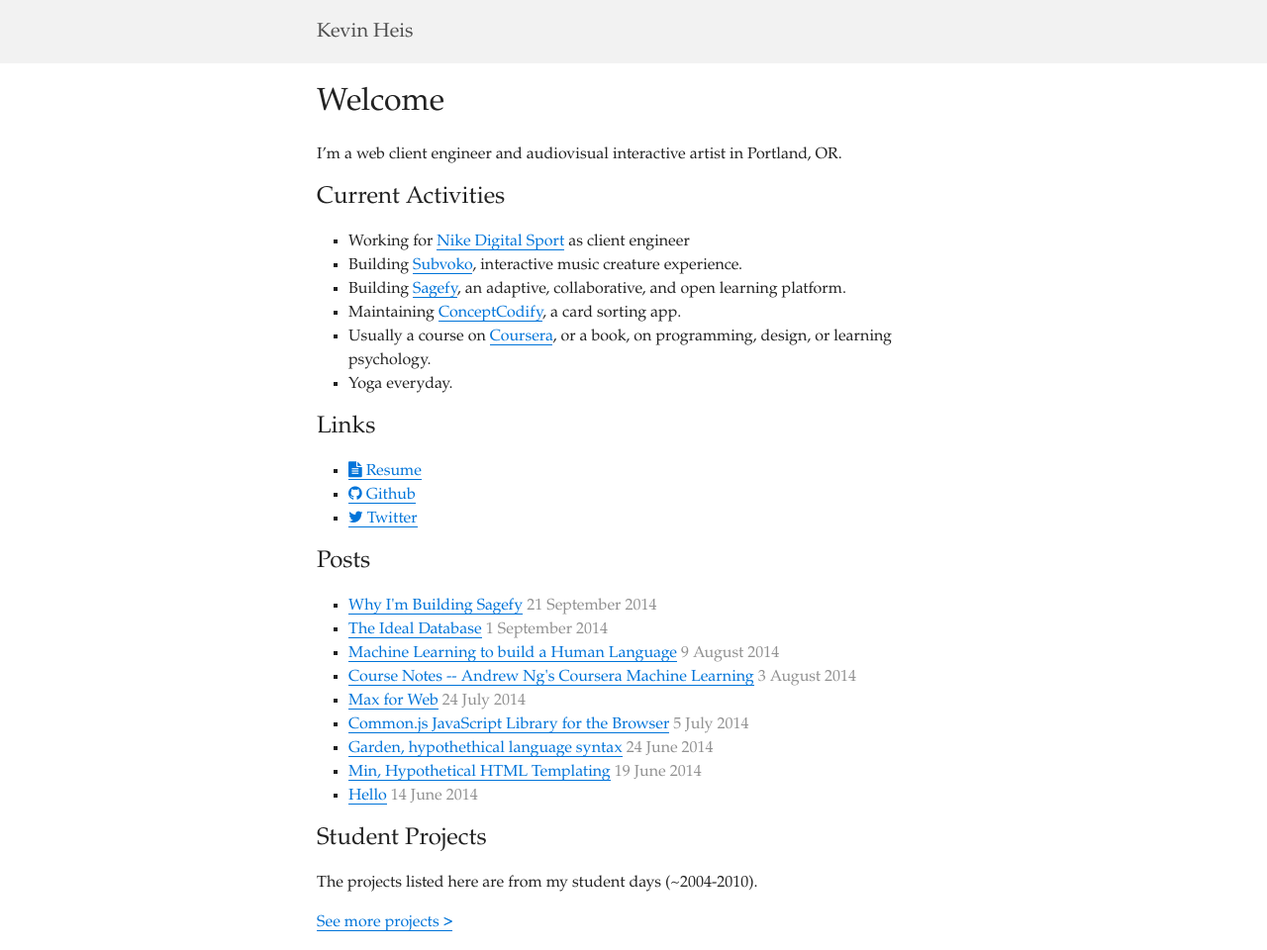
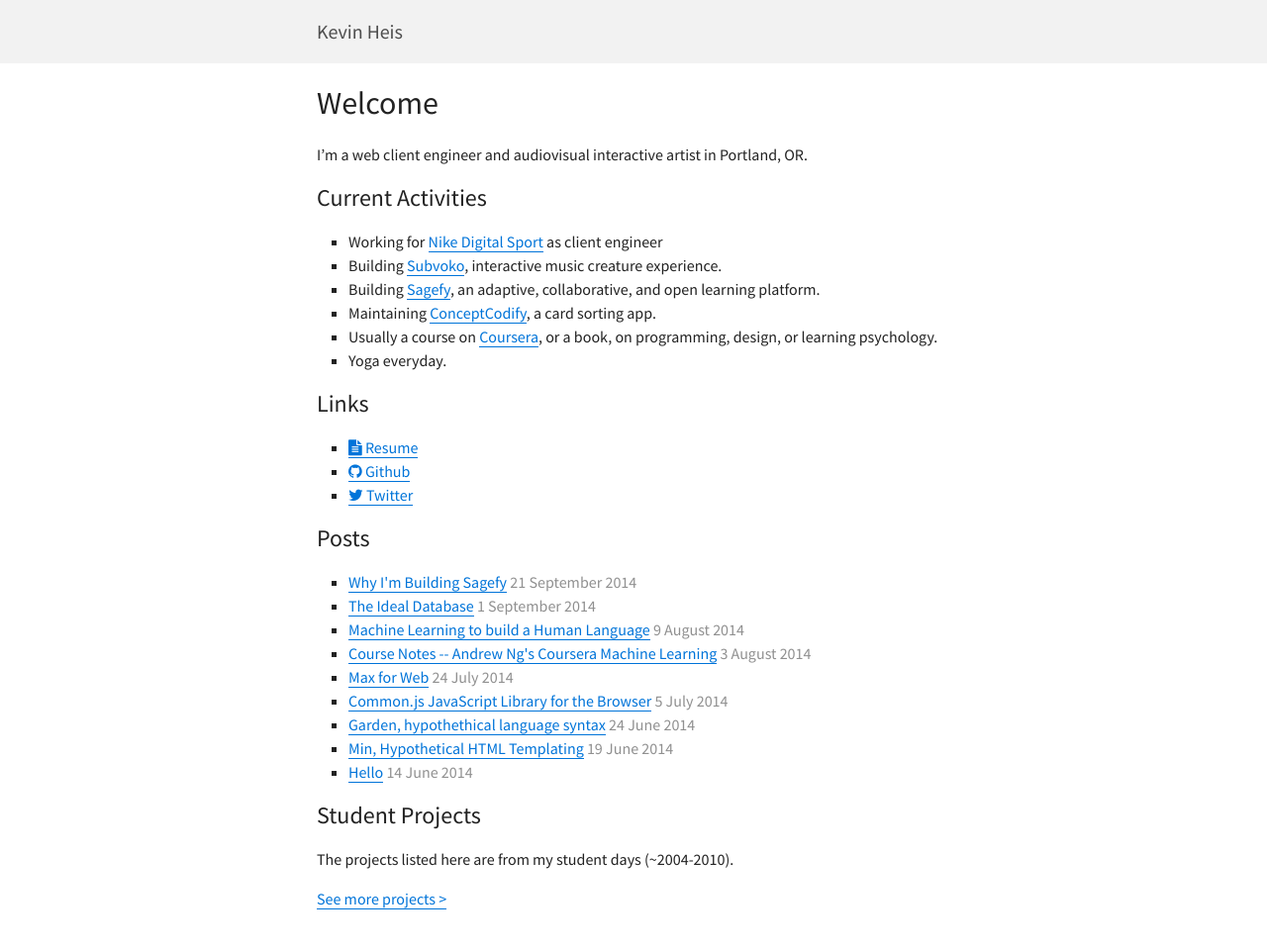
Before and after one commit to heiskr/heiskr.github.io, a Jekyll site: the page built from index.md, in a window 1280 px wide. Shown: the whole page at 99% size. Built offline with Jekyll 4.4.1, drawn with Linux system fonts in a browser that asks for light colours; nearby versions of some CDN libraries; after the commit the page ends 936 px from its top, so only the background shows below that.

Commit message:
Source sans pro

```diff
--- a/_layouts/default.html
+++ b/_layouts/default.html
@@ -9,6 +9,7 @@
         <link href="/normalize.css" rel="stylesheet" />
         <link href="/heiskr.css" rel="stylesheet" />
         <link href="//netdna.bootstrapcdn.com/font-awesome/4.1.0/css/font-awesome.min.css" rel="stylesheet">
+        <link href="//fonts.googleapis.com/css?family=Source+Sans+Pro:400,700,400italic,700italic" rel="stylesheet">
         <link rel="icon" href="/favicon.ico">
         <script>
             var _gaq = [['_setAccount', 'UA-36085354-1'], ['_trackPageview']];
--- a/heiskr.css
+++ b/heiskr.css
@@ -6,7 +6,7 @@
   color: #222;
   line-height: 24px;
   font-size: 16px;
-  font-family: "palatino linotype", palatino, palladio, "urw palladio l", "book antiqua", serif;
+  font-family: "source sans pro", sans-serif;
 }
 h1,
 h2,
--- a/heiskr.styl
+++ b/heiskr.styl
@@ -10,7 +10,8 @@
     color $foreground-color
     line-height $unit * 1.5
     font-size $unit
-    font-family "palatino linotype", palatino, palladio, "urw palladio l", "book antiqua", serif
+    // font-family "palatino linotype", palatino, palladio, "urw palladio l", "book antiqua", serif
+    font-family "source sans pro", sans-serif
 
 h1, h2, h3, h4, h5, h6
     font-weight normal
```
